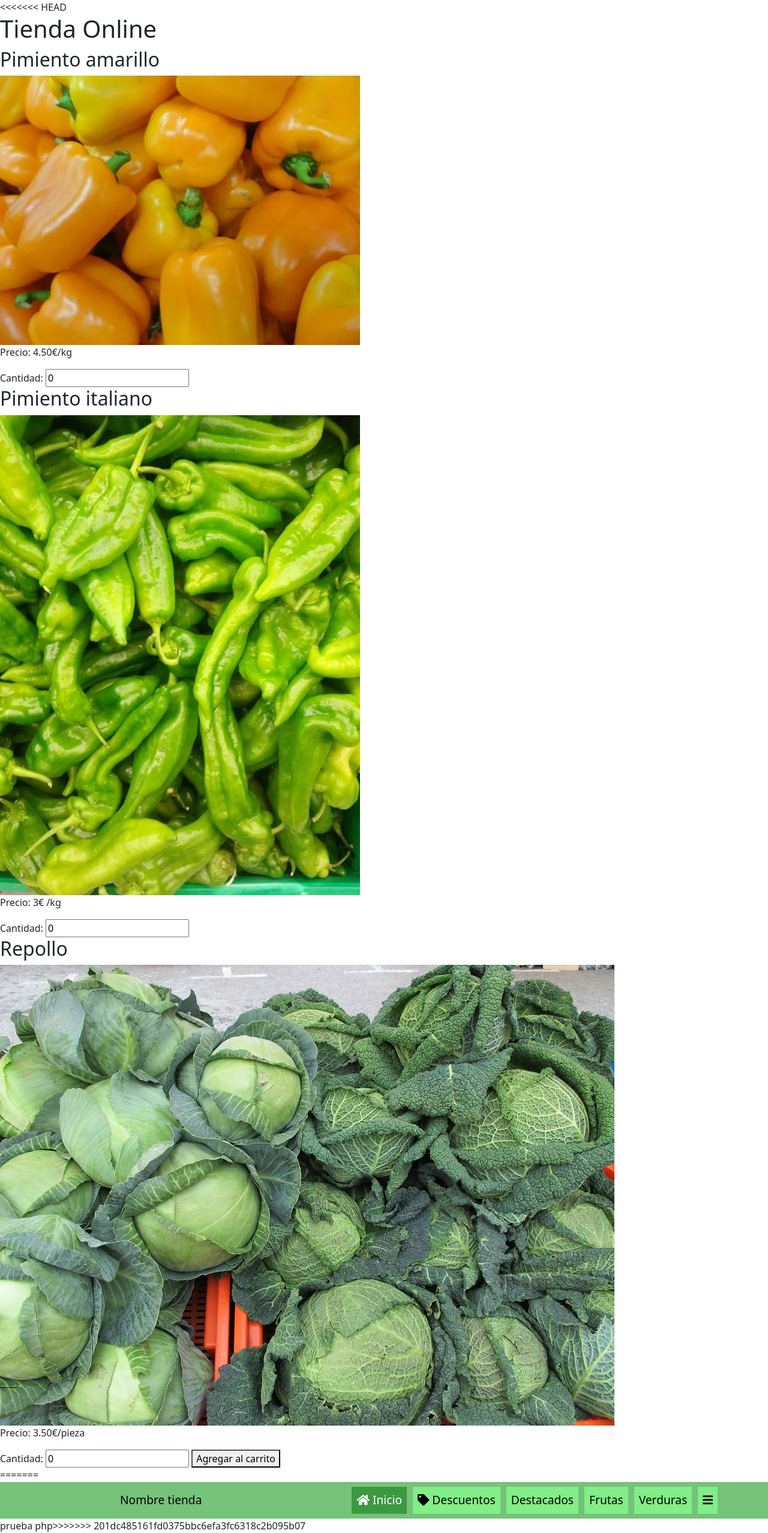
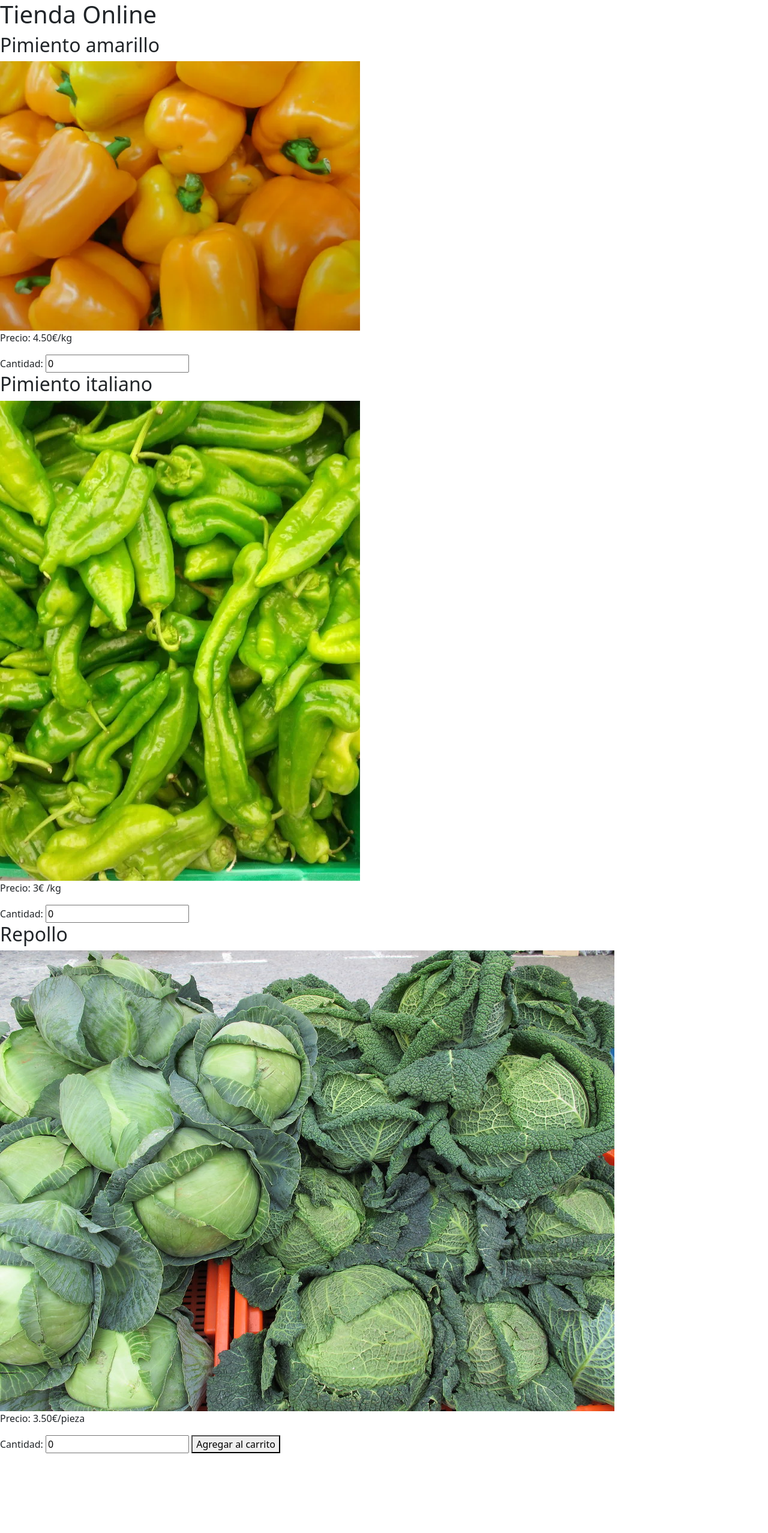
Before and after one commit to AlvaroCascoV/TFG2024, a PHP site: page /verduras.php in a window 1280 px wide. Shown: the whole page at 60% size. After the commit the page ends 2422 px from the top, so only its background shows below. Run offline with PHP 8.4, Linux system fonts and the light colour scheme.

Commit message:
edited verduras to be verduras

```diff
--- a/TFG/verduras.php
+++ b/TFG/verduras.php
@@ -11,7 +11,6 @@
 </head>
 
 <body>
-<<<<<<< HEAD
 	<h1>Tienda Online</h1>
 
 	<form action="cart.php" method="post">
@@ -37,40 +36,3 @@
 	</form>
 </body>
 </html>
-=======
-    <header id="header" class="text-black">
-        <div id="tituloHead">
-            Nombre tienda
-        </div>
-        <div id="botones">
-            <div id="botonInicio">
-                <a href="./index.php"><button class="active"><i class="fas fa-home"></i> Inicio</button></a>
-            </div>
-            <div id="botonDescuentos">
-                <a href="./descuentos.php"><button><i class="fas fa-tag"></i> Descuentos</button></a>
-            </div>
-            <div id="botonDestacados">
-                <a href="./destacados.php"><button> Destacados</button></a>
-            </div>
-            <div id="botonFrutas">
-                <a href=""><button> Frutas</button></a>
-            </div>
-            <div id="botonVerduras">
-                <a href=""><button> Verduras</button></a>
-            </div>
-            <div id="botonVerduras">
-                <a href=""><button> <i class="fas fa-bars"></i></button></a>
-            </div>
-
-        </div>
-    </header>
-
-</body>
-
-</html>
-
-<?php
-echo "prueba php";
-
-?>
->>>>>>> 201dc485161fd0375bbc6efa3fc6318c2b095b07
```
